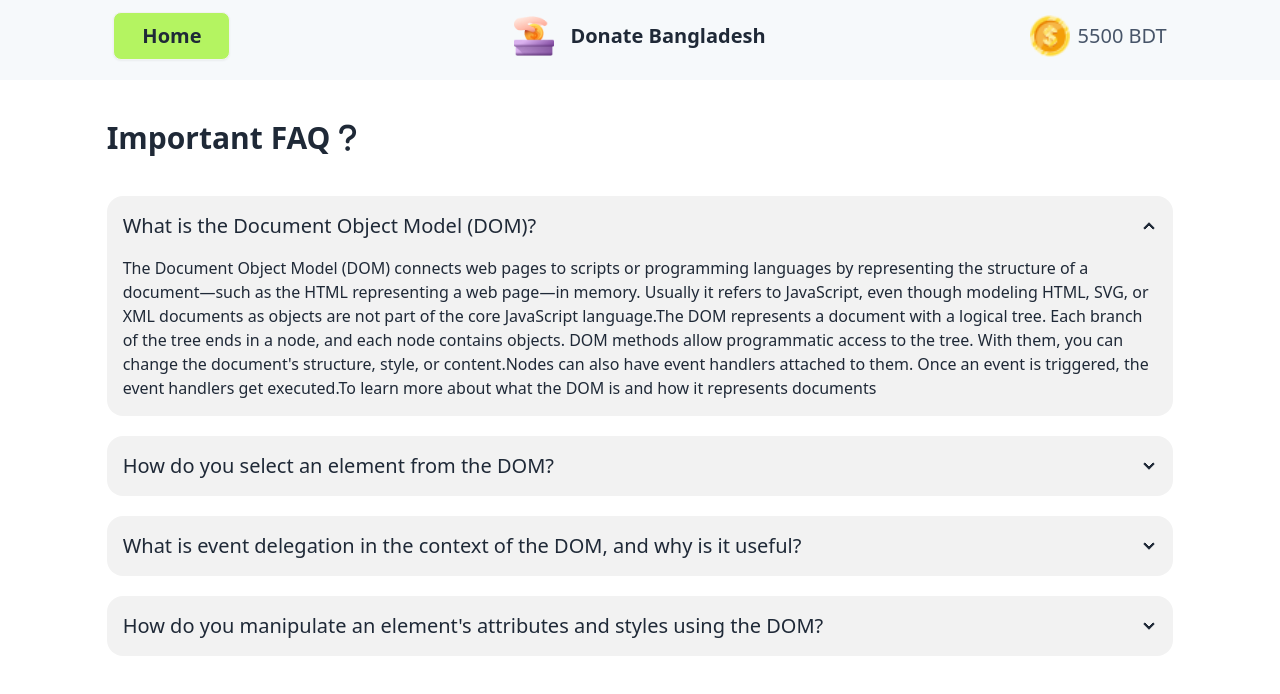
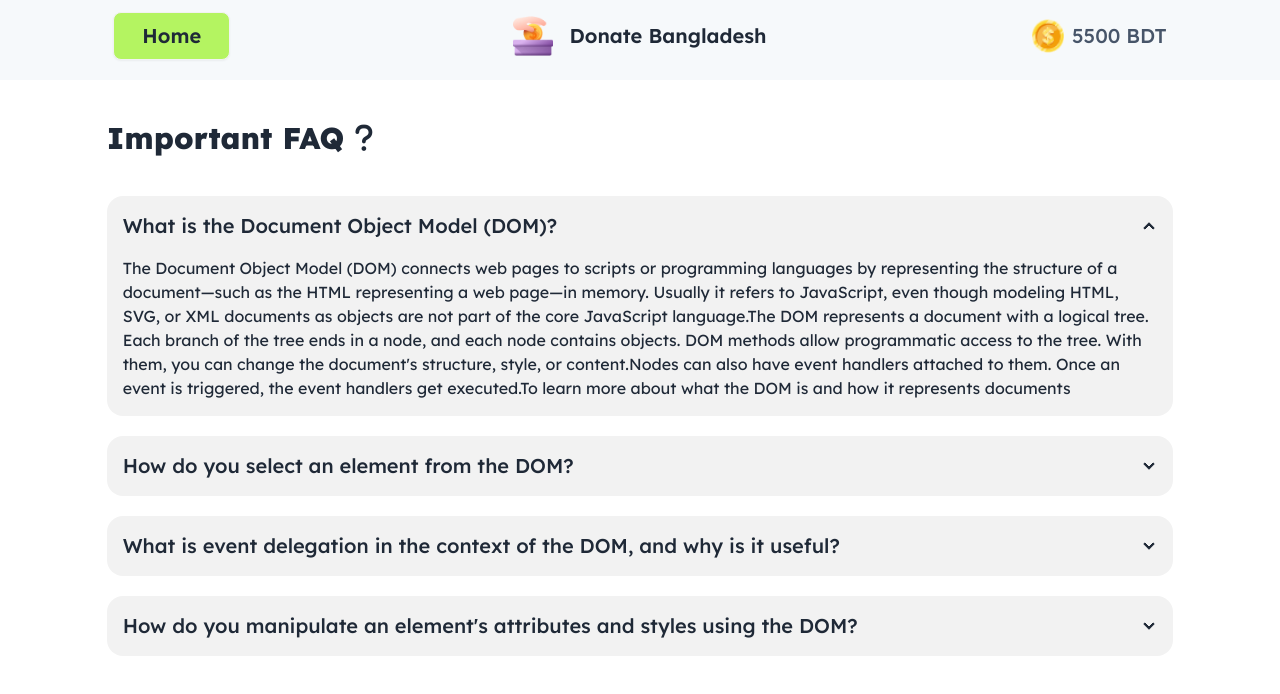
Before and after one commit to MUKTADIR-ALAM/assignment-5, a plain HTML site: page blog.html in a window 1280 px wide. Drawn offline with nearby package versions, Linux system fonts and the light colour scheme.

Commit message:
change coin icon size

```diff
--- a/blog.html
+++ b/blog.html
@@ -32,7 +32,7 @@
     </style>
     <title>Blog</title>
 </head>
-<body>
+<body class="font-Lexend">
     <!-- navbar start -->
     <div class="sticky top-0 bg-slate-100/60 backdrop-blur-md z-10">
         <div class="navbar pt-3 pb-5">
@@ -49,7 +49,7 @@
               <p class="lg:text-xl text-sm font-semibold">Donate Bangladesh</p>
             </div>
             <div class="navbar-end space-x-1 lg:space-x-2 flex items-center">
-              <img class="w-6 lg:w-10" src="./assets/coin.png" alt="" />
+              <img class="w-6 lg:w-8" src="./assets/coin.png" alt="" />
               <p class="font-medium text-sm lg:text-xl text-slate-600">
                 <span id="walet-money">5500</span> BDT
               </p>
```
Also changed, not shown: index.html (+2 -2 lines).
